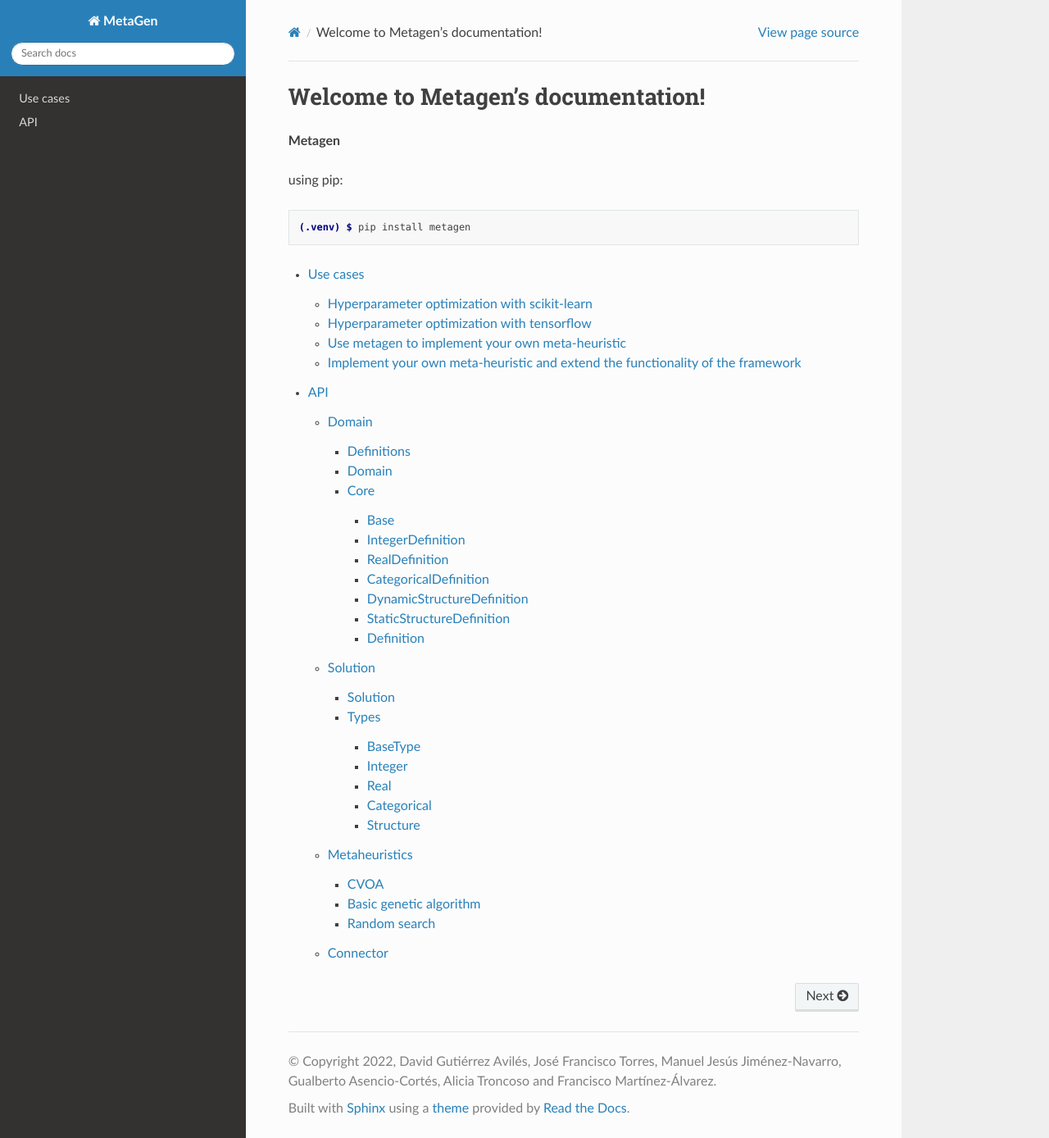
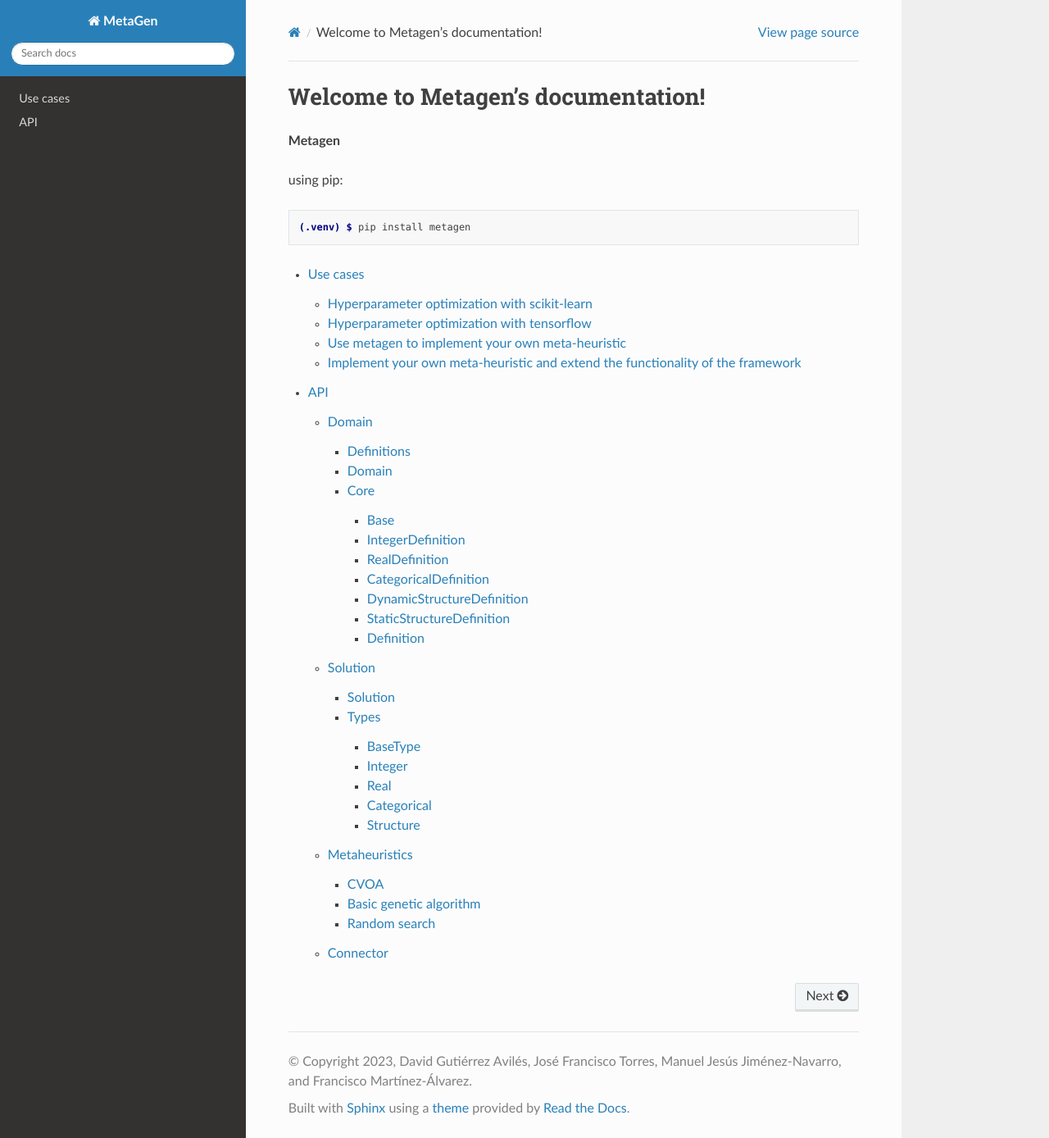
Before and after one commit to Data-Science-Big-Data-Research-Lab/MetaGen, a Sphinx documentation site: the page built from docs/source/index.rst, in a window 1280 px wide and 1388 px high. Shown: the whole window at 82% size. Built offline with Sphinx 7.4.7 and the Read the Docs theme 2.0.0, drawn with Linux system fonts in a browser that asks for light colours.

Commit message:
Updated copyright

```diff
--- a/docs/source/conf.py
+++ b/docs/source/conf.py
@@ -19,8 +19,8 @@ import sys
 
 print(sys.version)
 project = 'MetaGen'
-copyright = '2022, David Gutiérrez Avilés, José Francisco Torres, Manuel Jesús Jiménez-Navarro, Gualberto Asencio-Cortés, Alicia Troncoso and Francisco Martínez-Álvarez'
-author = 'David Gutiérrez Avilés, José Francisco Torres, Manuel Jesús Jiménez-Navarro, Gualberto Asencio-Cortés, Alicia Troncoso and Francisco Martínez-Álvarez'
+copyright = '2023, David Gutiérrez Avilés, José Francisco Torres, Manuel Jesús Jiménez-Navarro, and Francisco Martínez-Álvarez'
+author = 'David Gutiérrez Avilés, José Francisco Torres, Manuel Jesús Jiménez-Navarro, and Francisco Martínez-Álvarez'
 
 # The full version, including alpha/beta/rc tags
 release = '1.0.0'
```
